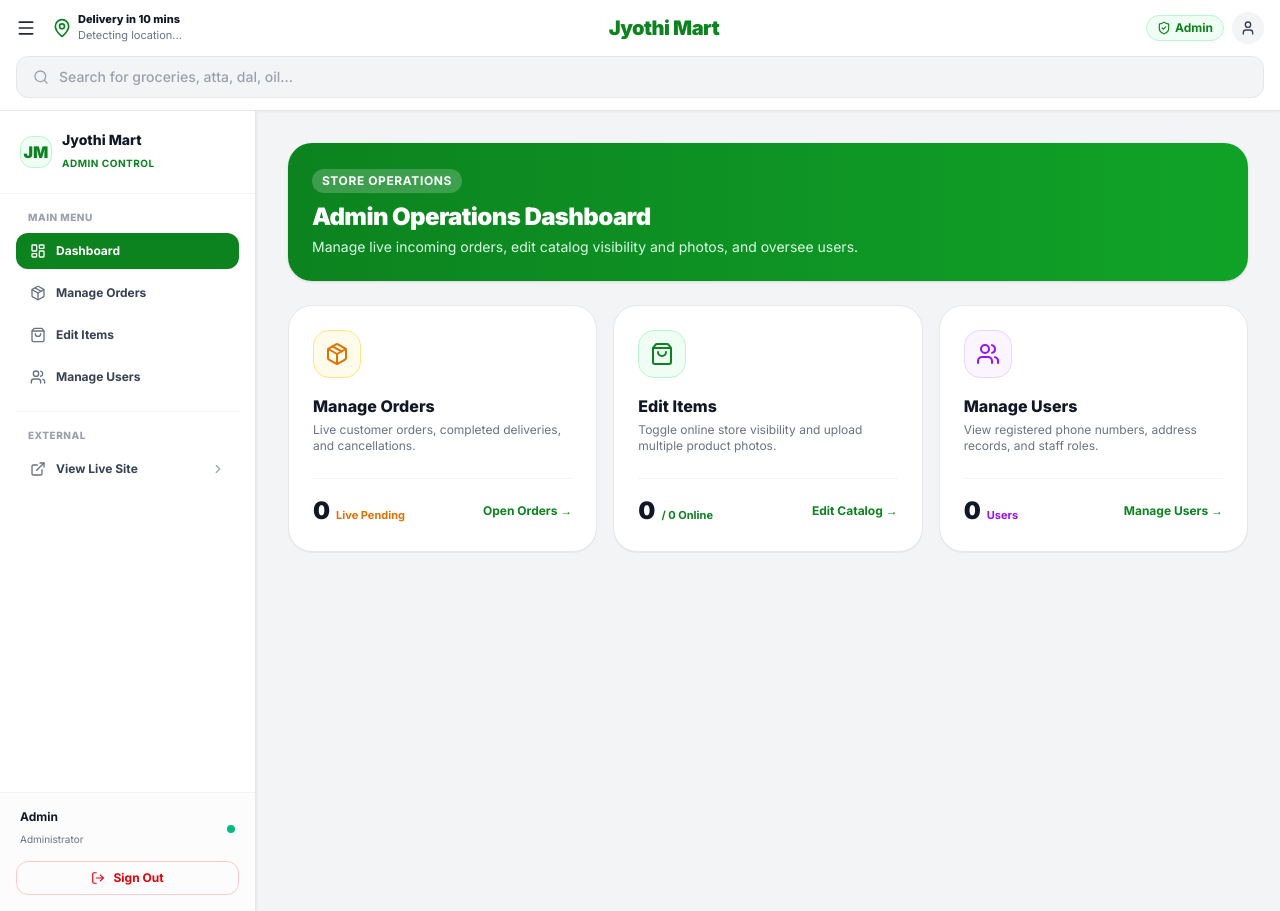
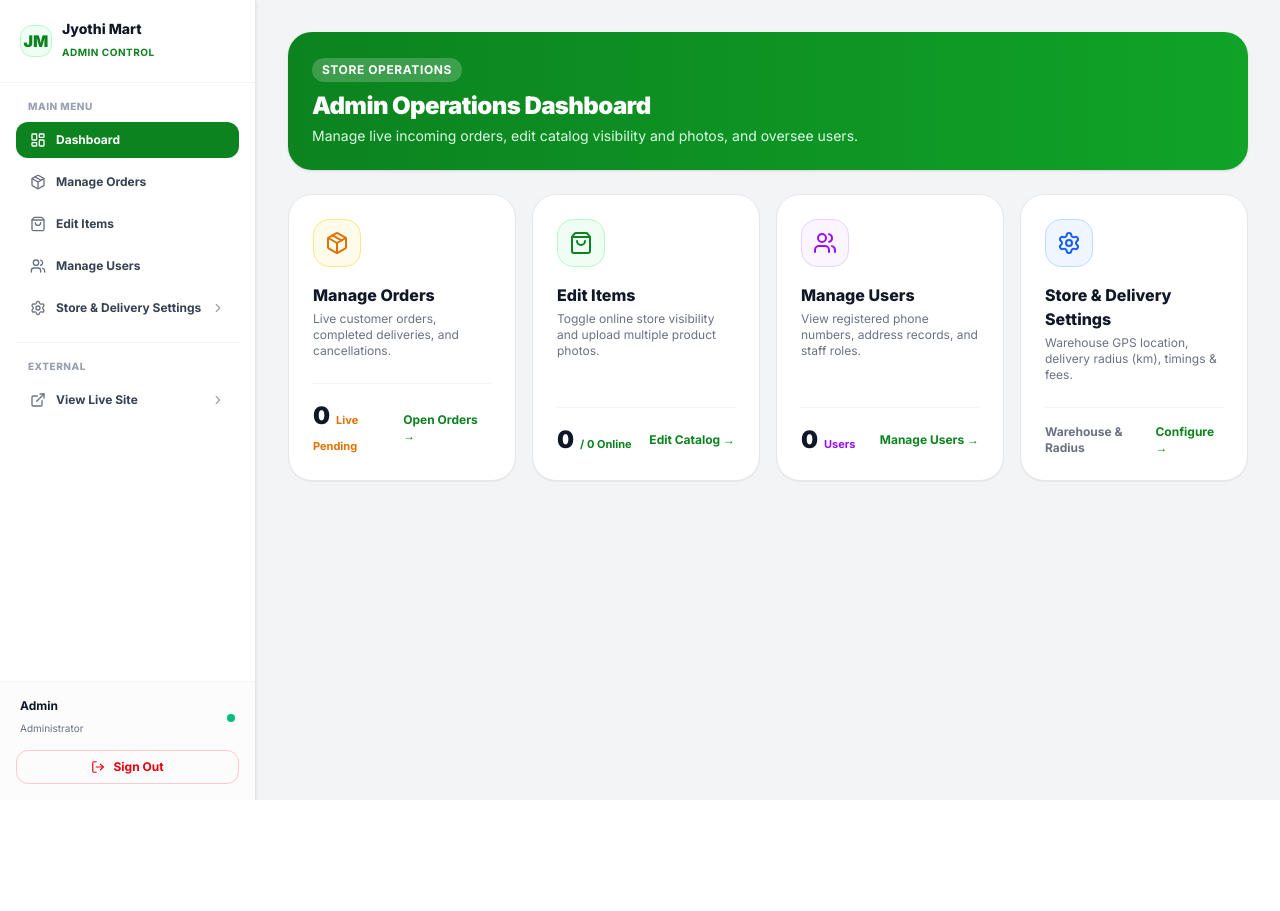
Before and after one commit to Varun56352/jyothi-mart, a Next.js app: page /admin in a window 1280 px wide. After the commit the page ends 800 px from the top, so only its background shows below. Built offline with nearby package versions, Linux system fonts and the light colour scheme; no server answers; sample sign-in values are in the browser's storage.

Commit message:
fix: hide customer Header/CartBar on /admin and /delivery routes, add Store & Delivery Settings link in Admin sidebar and dashboard

```diff
--- a/src/app/admin/page.js
+++ b/src/app/admin/page.js
@@ -15,6 +15,7 @@
   CheckCircle2,
   Menu,
   X,
+  Settings,
 } from 'lucide-react';
 import { useAuth } from '@/context/AuthContext';
 import { getAdminOrders, getAdminItems, getAdminUsers } from '@/lib/api';
@@ -93,6 +94,7 @@
     { id: 'orders', label: 'Manage Orders', icon: Package, badge: stats.liveOrders > 0 ? stats.liveOrders : null },
     { id: 'items', label: 'Edit Items', icon: ShoppingBag },
     { id: 'users', label: 'Manage Users', icon: Users },
+    { id: 'settings', label: 'Store & Delivery Settings', icon: Settings, href: '/admin/settings' },
   ];
 
   return (
@@ -153,6 +155,23 @@
           {navItems.map((item) => {
             const Icon = item.icon;
             const isActive = activeSection === item.id;
+
+            if (item.href) {
+              return (
+                <Link
+                  key={item.id}
+                  href={item.href}
+                  className="w-full flex items-center justify-between px-3.5 py-2.5 rounded-xl text-xs font-bold transition text-gray-700 hover:bg-gray-100 hover:text-gray-900"
+                >
+                  <div className="flex items-center gap-2.5">
+                    <Icon className="w-4 h-4 text-gray-500" />
+                    <span>{item.label}</span>
+                  </div>
+                  <ChevronRight className="w-3.5 h-3.5 text-gray-400" />
+                </Link>
+              );
+            }
+
             return (
               <button
                 key={item.id}
@@ -244,8 +263,8 @@
                 </p>
               </div>
 
-              {/* 3 Main Action Cards: Manage Orders, Edit Items, Manage Users */}
-              <div className="grid grid-cols-1 md:grid-cols-3 gap-4">
+              {/* 4 Main Action Cards: Manage Orders, Edit Items, Manage Users, Store Settings */}
+              <div className="grid grid-cols-1 sm:grid-cols-2 lg:grid-cols-4 gap-4">
                 {/* 1. Manage Orders Card */}
                 <div
                   onClick={() => setActiveSection('orders')}
@@ -329,6 +348,31 @@
                     </span>
                   </div>
                 </div>
+
+                {/* 4. Store & Delivery Settings Card */}
+                <Link
+                  href="/admin/settings"
+                  className="bg-white rounded-3xl p-6 border border-gray-200 shadow-2xs hover:shadow-md hover:border-[#0C831F] transition cursor-pointer flex flex-col justify-between group"
+                >
+                  <div>
+                    <div className="w-12 h-12 rounded-2xl bg-blue-50 text-blue-600 border border-blue-200 flex items-center justify-center mb-4 group-hover:scale-105 transition">
+                      <Settings className="w-6 h-6" />
+                    </div>
+                    <h3 className="text-base font-extrabold text-gray-900 group-hover:text-[#0C831F] transition">
+                      Store & Delivery Settings
+                    </h3>
+                    <p className="text-xs text-gray-500 mt-1">
+                      Warehouse GPS location, delivery radius (km), timings & fees.
+                    </p>
+                  </div>
+
+                  <div className="mt-6 pt-4 border-t border-gray-100 flex items-center justify-between">
+                    <span className="text-xs font-bold text-gray-500">Warehouse & Radius</span>
+                    <span className="text-xs font-bold text-[#0C831F] group-hover:translate-x-1 transition flex items-center gap-1">
+                      Configure →
+                    </span>
+                  </div>
+                </Link>
               </div>
             </div>
           </div>
--- a/src/components/layout/CartBar.js
+++ b/src/components/layout/CartBar.js
@@ -3,10 +3,16 @@
 import { formatPrice } from '@/lib/utils';
 import { motion, AnimatePresence } from 'framer-motion';
 import Link from 'next/link';
+import { usePathname } from 'next/navigation';
 import { ChevronRight } from 'lucide-react';
 
 export default function CartBar() {
+  const pathname = usePathname();
   const { cartCount, cartTotal } = useCart();
+
+  if (pathname.startsWith('/admin') || pathname.startsWith('/delivery')) {
+    return null;
+  }
 
   return (
     <AnimatePresence>
--- a/src/components/layout/Header.js
+++ b/src/components/layout/Header.js
@@ -16,16 +16,21 @@
 } from 'lucide-react';
 import Link from 'next/link';
 import { useAuth } from '@/context/AuthContext';
-import { useRouter } from 'next/navigation';
+import { useRouter, usePathname } from 'next/navigation';
 import { useLocation } from '@/context/LocationContext';
 import LocationPickerModal from '@/components/common/LocationPickerModal';
 
 export default function Header() {
+  const pathname = usePathname();
   const [drawerOpen, setDrawerOpen] = useState(false);
   const { user, isAdmin, logout } = useAuth();
   const router = useRouter();
   const [locationPickerOpen, setLocationPickerOpen] = useState(false);
   const { address, deliveryTimeEstimate, isServiceable, loadingLocation } = useLocation();
+
+  if (pathname.startsWith('/admin') || pathname.startsWith('/delivery')) {
+    return null;
+  }
 
   const handleLogout = () => {
     logout();
```
